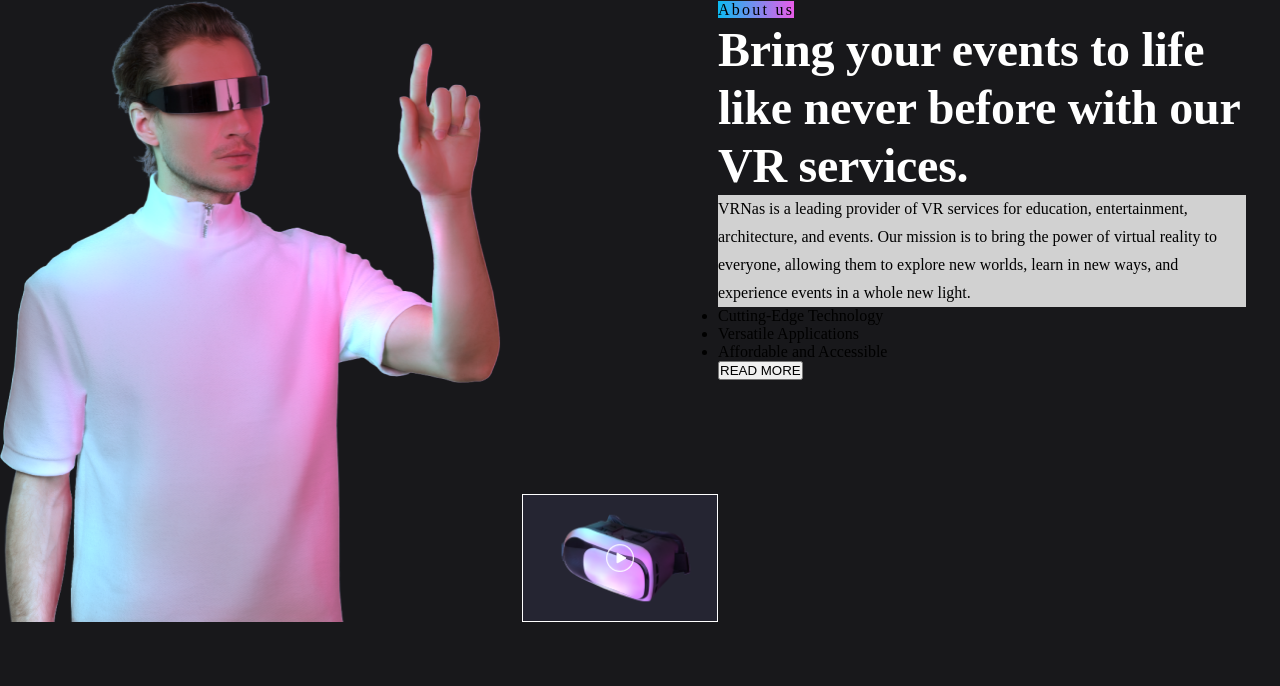
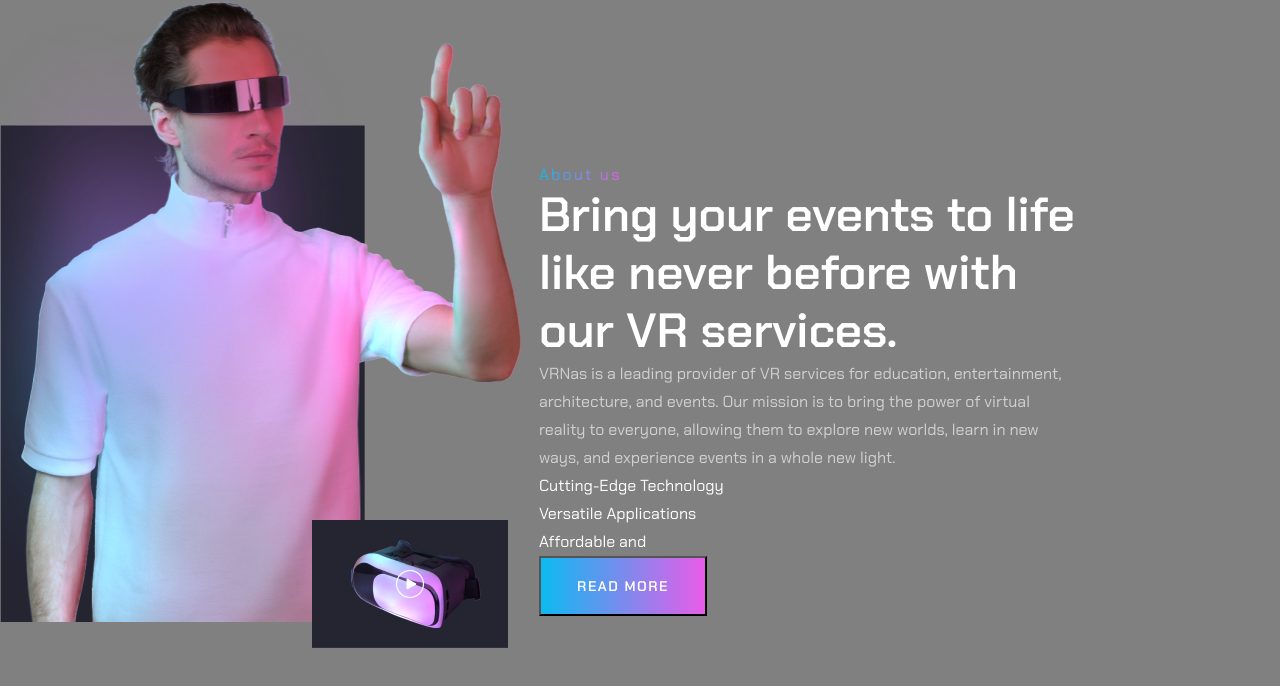
Before and after one commit to daryasivitskaya/VRNas, a plain HTML site: page index.html in a window 1280 px wide. Drawn offline with Linux system fonts and the light colour scheme.

Commit message:
spasite pls

```diff
--- a/css/style.css
+++ b/css/style.css
@@ -4,53 +4,111 @@
     padding: 0;
   }
 
+  .chakra-petch-regular {
+    font-family: "Chakra Petch", sans-serif;
+    font-weight: 400;
+    font-style: normal;
+  }
+
+  .chakra-petch-semibold {
+    font-family: "Chakra Petch", sans-serif;
+    font-weight: 600;
+    font-style: normal;
+  }
+
 body {
-    background-color: #18181B;
+    background-color: gray;
 }
 
-span {
-    width: 93px;
-    height: 21px;
-    gap: 0px;
-    opacity: 0px;
+.about_us {
+    max-width: 1238px;
+    margin: 0 auto;
+    display: flex;
+    flex-wrap: wrap;
+}
+
+.images {
+    position: relative;
+}
+
+.image1 {
+    width: 517.98px;
+    height: 622px;
+}
+
+.image2 {
+    position: absolute;
+    top: 520px;
+    left: 312.06px;
+    width: 196px;
+    height: 127.94px;
+    z-index: 3;
+}
+
+.image3 {
+    position: absolute;
+    top:auto;
+    left:0;
+    width: 364.62px;
+    height: 608.06px;
+    z-index: 2;
+}
+
+.image4 {
+    position: absolute;
+    top: 125px;
+    left: 0px;
+    width: 365px;
+    height: 496.53px;
+    z-index: -1;
+}
+
+.content_about_us {
+    min-width: 398px;
+    max-width: 562px;
+    align-self: flex-end;
+    margin-bottom: 10px;
+}
+
+.content_about_us button {
+    width: 168px;
+    height: 60px;
+    font-family: Chakra Petch;
+    font-size: 14px;
+    font-weight: 700;
+    line-height: 14px;
+    letter-spacing: 1.5px;
+    text-align: center;
+    color: white;
+    background: linear-gradient(90deg, #0CBAF1 0%, #E95CE9 100%);
+}
+.custom_list {
+    list-style-type: none;
+}
+.content_about_us li {
+    width: 185px;
+    height: 28px;
     font-family: Chakra Petch;
     font-size: 16px;
-    font-weight: 500;
-    line-height: 20.8px;
-    letter-spacing: 0.14em;
+    font-weight: 400;
+    line-height: 28px;
     text-align: left;
-    background: linear-gradient(90deg, #0CBAF1 0%, #E95CE9 100%);
-}
-
-.img_about_us {
-    float: left;
-}
-
-.glassesman_about_us {
-    width: 517.98px;
-    height: 622px;
-    top: 1230px;
-    left: 144.29px;
-    gap: 0px;
-    opacity: 0px;
+    color: #FFFFFF;
 
 }
 
-.glasses_about_us {
-    width: 196px;
-    height: 127.94px;
-    top: 1747px;
-    left: 452px;
-    gap: 0px;
-    opacity: 0px;
-    border: 1.17px solid #FFFFFF
+.content_about_us p {
+    width: 528px;
+    height: 112px;
+    font-family: Chakra Petch;
+    font-size: 16px;
+    font-weight: 300;
+    line-height: 28px;
+    text-align: left;
+    color: #D1D1D1;
 }
 
-.about_us {
-    float: right;
-}
-
-.title {
+.content_about_us h2 {
     width: 562px;
     height: 174px;
     font-family: Chakra Petch;
@@ -62,24 +120,16 @@ span {
     color: #FFFFFF;
 }
 
-.title_and_desk {
-    width: Hug (218px)px;
-    height: Hug (112px)px;
-    gap: 14px;
-    opacity: 0px;
-
-}
-
-.about_us_content {
-    width: 528px;
-    height: 112px;
-    gap: 0px;
-    opacity: 0px;
+.content_about_us span {
+    width: 93px;
+    height: 21px;
     font-family: Chakra Petch;
     font-size: 16px;
-    font-weight: 300;
-    line-height: 28px;
+    font-weight: 500;
+    line-height: 20.8px;
+    letter-spacing: 0.14em;
     text-align: left;
-    background: #D1D1D1;
-
+    background: linear-gradient(90deg, #0CBAF1 0%, #E95CE9 100%);
+    background-clip: text;
+    color: transparent;
 }
--- a/index.html
+++ b/index.html
@@ -5,18 +5,23 @@
     <meta name="viewport" content="width=device-width, initial-scale=1.0">
     <title>Document</title>
     <link rel="stylesheet" href="css/style.css">
+    <link rel="preconnect" href="https://fonts.googleapis.com">
+    <link rel="preconnect" href="https://fonts.gstatic.com" crossorigin>
+    <link href="https://fonts.googleapis.com/css2?family=Chakra+Petch:wght@400;600&display=swap" rel="stylesheet">
 </head>
 <body>
-    <section>
-        <div class="img_about_us">
-            <img src="img/glassesman.png" alt="manglass" class="glassesman_about_us">
-            <img src="img/glasses.png" alt="glasses" class="glasses_about_us">
+    <section class="about_us">
+        <div class="images_about_us">
+            <img src="img/glassesman.png" alt="manglass" class="image1">
+            <img src="img/glasses.png" alt="glasses" class="image2">
+            <img src="img/Light.png" alt="light" class="image3">
+            <img src="img/Bg.png" alt="backgroud" class="image4">
         </div>
-        <div class="about_us">
+        <div class="content_about_us">
             <span>About us</span>
-            <h2 class="title">Bring your events to life like never before with our VR services.</h2>
-            <p class="about_us_content">VRNas is a leading provider of VR services for education, entertainment, architecture, and events. Our mission is to bring the power of virtual reality to everyone, allowing them to explore new worlds, learn in new ways, and experience events in a whole new light.</p>
-            <ul class="title_and_desk">
+            <h2>Bring your events to life like never before with our VR services.</h2>
+            <p>VRNas is a leading provider of VR services for education, entertainment, architecture, and events. Our mission is to bring the power of virtual reality to everyone, allowing them to explore new worlds, learn in new ways, and experience events in a whole new light.</p>
+            <ul class="custom_list">
                 <li>Cutting-Edge Technology</li>
                 <li>Versatile Applications</li>
                 <li>Affordable and Accessible</li>
```
Also changed, not shown: img/Bg.png (added), img/Light.png (added), img/check-box.png (added).
